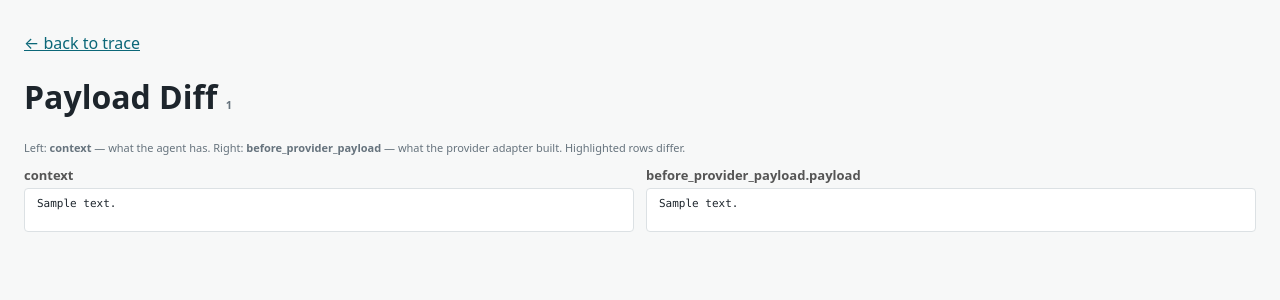
After one commit to istale/agent-observation-hub, a FastAPI app: template app/ui/templates/payload_diff.html in a window 1280 px wide. The commit adds this page. Shown: the top 300 px of the page. Run offline with FastAPI, Linux system fonts and the light colour scheme; the template is opened without the code that fills it: most values are stand-ins (such as "Sample title", 1, 10 or a date in 2020); parts of the project's set-up code (start-up, migrations or seed data) failed here and were passed over.

Commit message:
polish: side-by-side raw payload diff page
New route /diff/{trace_id} renders the context payload and the
before_provider_payload.payload pretty-printed as two columns with
per-line highlighting (added / removed / changed / equal), aligned
via difflib.SequenceMatcher. Empty placeholder rows keep the two
sides row-equal so the eye can scan across.

Linked from the existing "Provider Adapter Diff" panel on the trace
page via "[open raw side-by-side ↗]" so a focused JSON inspection is
one click away when the structured diff doesn't say enough.

Files:
- app/payload_diff_view.py: diff_lines() — SequenceMatcher-based
  alignment producing parallel left/right lists with cls hints.
- app/main.py: /diff/{trace_id} handler.
- templates/payload_diff.html: 2-column layout, wide main.
- templates/trace.html: link added to diff summary.
- style.css: column grid, line classes, wide-main mode.
- tests/test_payload_diff_view.py: equal/added/removed and equal-length
  invariant (4 cases).

Co-Authored-By: Claude Opus 4.7 <noreply@anthropic.com>

```diff
--- a/app/main.py
+++ b/app/main.py
@@ -95,6 +95,28 @@ def create_app() -> FastAPI:
         constraints = repo.list_pinned_constraints()
         return templates.TemplateResponse(request, "index.html", {"runs": runs, "constraints": constraints})
 
+    @app.get("/diff/{trace_id}", response_class=HTMLResponse)
+    def payload_diff_page(request: Request, trace_id: str):
+        from app.agent_event_views import _decode_payload
+        from app.payload_diff_view import diff_lines
+        repo = Repository.from_env()
+        events = repo.list_agent_events(trace_id)
+        ctx_ev = next((e for e in events if e["stage"] == "context"), None)
+        pp_ev = next((e for e in events if e["stage"] == "before_provider_payload"), None)
+        ctx_obj = _decode_payload(ctx_ev) if ctx_ev else None
+        pp_outer = _decode_payload(pp_ev) if pp_ev else None
+        pp_obj = pp_outer.get("payload") if isinstance(pp_outer, dict) else None
+        if ctx_obj is None or pp_obj is None:
+            return templates.TemplateResponse(request, "payload_diff.html", {
+                "trace_id": trace_id, "ctx_json": ctx_obj, "pp_json": pp_obj,
+                "ctx_lines": [], "pp_lines": [],
+            })
+        left, right = diff_lines(ctx_obj, pp_obj)
+        return templates.TemplateResponse(request, "payload_diff.html", {
+            "trace_id": trace_id, "ctx_json": ctx_obj, "pp_json": pp_obj,
+            "ctx_lines": left, "pp_lines": right,
+        })
+
     @app.get("/traces/{trace_id}", response_class=HTMLResponse)
     def trace_page(request: Request, trace_id: str):
         repo = Repository.from_env()
--- a/app/ui/static/style.css
+++ b/app/ui/static/style.css
@@ -237,3 +237,24 @@ details.stage-diff summary { cursor: pointer; }
 }
 .delete-btn:hover { color:#7a1822; }
 .chip-diff { background:#fdf3df; border-color:#e8d2a5; }
+
+/* --- Side-by-side payload diff page --- */
+main.wide { max-width: none; padding: 16px 24px; }
+.diff-columns { display: grid; grid-template-columns: 1fr 1fr; gap: 12px; }
+.diff-col h3 { margin: 0 0 4px 0; font-size: 13px; color: #555; }
+.json-pane {
+  background: #fff; border: 1px solid #dce1e4; border-radius: 4px;
+  padding: 8px; margin: 0;
+  font-family: ui-monospace, "SF Mono", Menlo, monospace;
+  font-size: 11px;
+  max-height: 80vh; overflow: auto;
+  white-space: pre;
+}
+.json-line { display: block; padding: 0 4px; min-height: 1.2em; }
+.json-line.equal { background: transparent; }
+.json-line.added   { background: #d6f5e1; }
+.json-line.removed { background: #fbdada; }
+.json-line.changed { background: #fff3c4; }
+.json-line.empty   { background: #f5f5f5; min-height: 1.2em; }
+.raw-diff-link { font-size: 11px; color: #2e6cdf; text-decoration: none; }
+.raw-diff-link:hover { text-decoration: underline; }
--- /dev/null
+++ b/app/ui/templates/payload_diff.html
@@ -0,0 +1,31 @@
+<!doctype html>
+<html lang="en">
+<head>
+  <meta charset="utf-8">
+  <title>Payload Diff {{ trace_id }}</title>
+  <link rel="stylesheet" href="/static/style.css">
+</head>
+<body>
+  <main class="wide">
+    <p><a href="/traces/{{ trace_id }}">← back to trace</a></p>
+    <h1>Payload Diff <span class="muted small">{{ trace_id }}</span></h1>
+    {% if not ctx_json or not pp_json %}
+      <p class="muted">Both <code>context</code> and <code>before_provider_payload</code> events must exist for this trace to render a diff. Found: ctx={{ ctx_json is not none }}, pp={{ pp_json is not none }}.</p>
+    {% else %}
+      <p class="muted small">Left: <strong>context</strong> — what the agent has. Right: <strong>before_provider_payload</strong> — what the provider adapter built. Highlighted rows differ.</p>
+      <div class="diff-columns">
+        <div class="diff-col">
+          <h3>context</h3>
+          <pre class="json-pane">{% for line in ctx_lines %}<span class="json-line {{ line.cls }}">{{ line.text }}</span>
+{% endfor %}</pre>
+        </div>
+        <div class="diff-col">
+          <h3>before_provider_payload.payload</h3>
+          <pre class="json-pane">{% for line in pp_lines %}<span class="json-line {{ line.cls }}">{{ line.text }}</span>
+{% endfor %}</pre>
+        </div>
+      </div>
+    {% endif %}
+  </main>
+</body>
+</html>
--- a/app/ui/templates/trace.html
+++ b/app/ui/templates/trace.html
@@ -107,7 +107,7 @@
             {% set diff = stage_diffs.get(ev.trace_id) %}
             {% if diff %}
               <details class="stage-diff" open>
-                <summary><strong>Provider Adapter Diff</strong> <span class="muted small">context ({{ diff.message_count.ctx }} msgs) → payload ({{ diff.message_count.pp }} msgs)</span></summary>
+                <summary><strong>Provider Adapter Diff</strong> <span class="muted small">context ({{ diff.message_count.ctx }} msgs) → payload ({{ diff.message_count.pp }} msgs)</span> <a href="/diff/{{ ev.trace_id }}" class="raw-diff-link">[open raw side-by-side ↗]</a></summary>
                 {% if diff.top_changes %}
                   <h4>Top-level field changes</h4>
                   <ul class="diff-list">
```
Also changed, not shown: app/payload_diff_view.py (added, +52 -0 lines), tests/test_payload_diff_view.py (added, +41 -0 lines).
